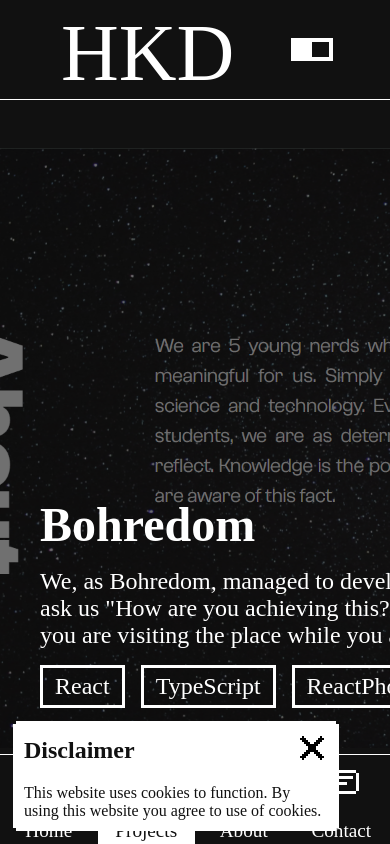
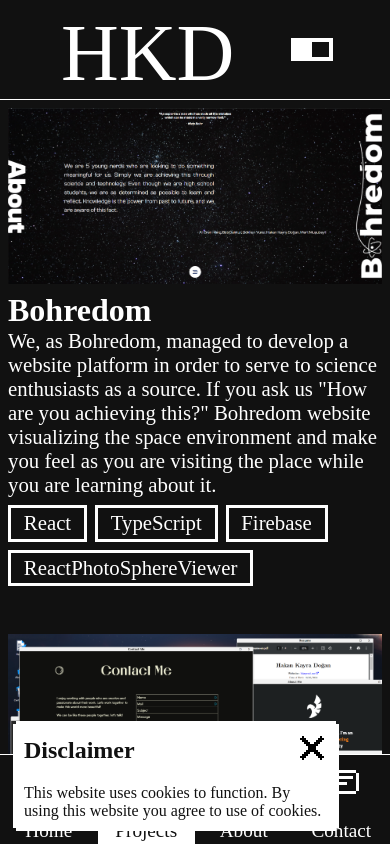
Before and after one commit to hkayrad/portfolioV5, a React (Vite) app: page /projects in a window 390 px wide. Built offline with nearby package versions, Linux system fonts and the light colour scheme; a web font is replaced by a local one.

Commit message:
made projects page responsive

```diff
--- a/src/routes/Projects.tsx
+++ b/src/routes/Projects.tsx
@@ -178,6 +178,79 @@
           Next Project
         </button>
       </div>
+
+      <div className="mobileProjects">
+        <Project
+          index="2"
+          to="https://bohredom.hkayrad.me"
+          status="active"
+          name="Bohredom"
+          img="/img/bohredom.webp"
+          tech={["React", "TypeScript", "Firebase", "ReactPhotoSphereViewer"]}
+          desc='
+          We, as Bohredom, managed to develop a website platform in order to
+          serve to science enthusiasts as a source. If you ask us "How are
+          you achieving this?" Bohredom website visualizing the space
+          environment and make you feel as you are visiting the place while
+          you are learning about it.'
+        />
+        <Project
+          index="3"
+          to="https://desktop.hkayrad.me"
+          status="after"
+          name="Desktop Experience"
+          img="/img/de.webp"
+          tech={["JavaScript", "SCSS", "EMailJS"]}
+          desc="
+          I wanted to challenge myself to learn Vanilla JavaScript to improve. So I created a desktop environment experience on web. I merged Ubuntu and Windows look to create a unique design."
+        />
+        <Project
+          index="4"
+          to="https://sehiredebiyati.wixsite.com/sehiredebiyati"
+          status="outside-right"
+          name="Sehir Edebiyati"
+          img="/img/sehiredebiyati.webp"
+          tech={["React", "TypeScript", "Google Street View"]}
+          desc="
+          With some literature enthusiast friends, we managed to find
+          architectural connections to literature and made Sehir Edebiyati
+          website to show it to other people who find it interesting."
+        />
+        <Project
+          index="0"
+          to="https://alierenkilinc.github.io"
+          status="outside-left"
+          name="AEK Personal Website"
+          img="/img/aek.webp"
+          tech={["JavaScript", "SCSS", "EmailJS"]}
+          desc="
+          A personal website made with vanilla HTML and JavaScript for Ali
+          Eren Kilinc to show his portfolio to other people. (Waiting for texts to be sent)"
+        />
+        <Project
+          index="1"
+          to="https://docs.google.com/presentation/u/1/d/1WdBIRq7PaabWWXLWedBkUCKILvpiZ0CI/edit?usp=sharing&ouid=103587808423500113376&rtpof=true&sd=true"
+          status="before"
+          name="DrDir10"
+          img="/img/drdir10.webp"
+          tech={["Fusion360", "Unity"]}
+          desc="
+          We participated and designed a concept flying car in Teknofest
+          2020 Flying Car Design Competition Free Category and became
+          winners of our category."
+        />
+        <Project
+          index="5"
+          to="https://github.com/hkayrad/intercastedArchive"
+          status="outside-right"
+          name="Intercasted"
+          img="/img/interDark.webp"
+          tech={["PHP", "mySQL", "phpMyAdmin", "JavaScript", "Firebase"]}
+          desc="
+          Intercasted was a platform that you can live stream prepared
+          videos with a growing audience and interact with them."
+        />
+      </div>
     </motion.div>
   );
 }
--- a/src/style/style.css
+++ b/src/style/style.css
@@ -255,6 +255,9 @@
   height: calc(100vh - 7em);
   width: 100vw;
   padding-top: 3em;
+}
+div.projects div.mobileProjects {
+  display: none;
 }
 div.projects div.slider {
   position: relative;
@@ -731,6 +734,70 @@
   div.home a.desktop {
     display: none;
   }
+  div.projects {
+    padding: 0rem;
+    position: relative;
+    width: 100vw;
+    overflow-y: auto;
+  }
+  div.projects div.slider {
+    display: none;
+  }
+  div.projects div.buttons {
+    display: none;
+  }
+  div.projects div.mobileProjects {
+    display: unset;
+    display: flex;
+    flex-direction: column;
+  }
+  div.projects div.mobileProjects a.project {
+    text-decoration: none;
+    margin-bottom: 2rem;
+  }
+  div.projects div.mobileProjects a.project[data-index="5"] {
+    margin-bottom: 5rem;
+  }
+  div.projects div.mobileProjects a.project div.wrapper {
+    position: relative;
+    width: 100vw;
+    display: flex;
+    flex-direction: column-reverse;
+  }
+  div.projects div.mobileProjects a.project div.wrapper .text {
+    position: relative;
+    width: 100vw;
+    padding: 0.5rem;
+    grid-row-start: 2;
+    color: var(--color);
+  }
+  div.projects div.mobileProjects a.project div.wrapper .text h3 {
+    font-size: 2rem;
+  }
+  div.projects div.mobileProjects a.project div.wrapper .text p {
+    font-size: 1.3rem;
+  }
+  div.projects div.mobileProjects a.project div.wrapper .text div.tech p {
+    border: 3px var(--color) solid;
+    width: -webkit-fit-content;
+    width: -moz-fit-content;
+    width: fit-content;
+    display: inline-block;
+    margin: 0.5rem 0.5rem 0 0;
+    padding: 0.2rem 0.8rem;
+  }
+  div.projects div.mobileProjects a.project div.wrapper .img {
+    grid-row-start: 1;
+    width: 100vw;
+    height: -webkit-fit-content;
+    height: -moz-fit-content;
+    height: fit-content;
+    padding: 0.5em 0.5em 0 0.5em;
+  }
+  div.projects div.mobileProjects a.project div.wrapper .img img {
+    width: 100%;
+    display: block;
+  }
   div.about {
     grid-template-columns: 1fr;
     grid-template-rows: 1fr 1fr;
--- a/src/style/style.scss
+++ b/src/style/style.scss
@@ -284,6 +284,10 @@
   height: calc(100vh - 7em);
   width: 100vw;
   padding-top: 3em;
+
+  div.mobileProjects {
+    display: none;
+  }
 
   div.slider {
     position: relative;
@@ -847,6 +851,81 @@
     }
   }
 
+  div.projects {
+    padding: 0rem;
+    position: relative;
+    width: 100vw;
+    overflow-y: auto;
+
+    div.slider {
+      display: none;
+    }
+
+    div.buttons {
+      display: none;
+    }
+
+    div.mobileProjects {
+      display: unset;
+      display: flex;
+      flex-direction: column;
+
+      a.project {
+        text-decoration: none;
+        margin-bottom: 2rem;
+
+        &[data-index="5"] {
+          margin-bottom: 5rem;
+        }
+
+        div.wrapper {
+          position: relative;
+          width: 100vw;
+          display: flex;
+          flex-direction: column-reverse;
+
+          .text {
+            position: relative;
+            width: 100vw;
+            padding: 0.5rem;
+            grid-row-start: 2;
+            color: var(--color);
+
+            h3 {
+              font-size: 2rem;
+            }
+
+            p {
+              font-size: 1.3rem;
+            }
+
+            div.tech {
+              p {
+                border: 3px var(--color) solid;
+                width: fit-content;
+                display: inline-block;
+                margin: 0.5rem 0.5rem 0 0;
+                padding: 0.2rem 0.8rem;
+              }
+            }
+          }
+
+          .img {
+            grid-row-start: 1;
+            width: 100vw;
+            height: fit-content;
+            padding: 0.5em 0.5em 0 0.5em;
+
+            img {
+              width: 100%;
+              display: block;
+            }
+          }
+        }
+      }
+    }
+  }
+
   div.about {
     grid-template-columns: 1fr;
     grid-template-rows: 1fr 1fr;
```
Also changed, not shown: 1 other file (tests, documents, lock files or other folders).
